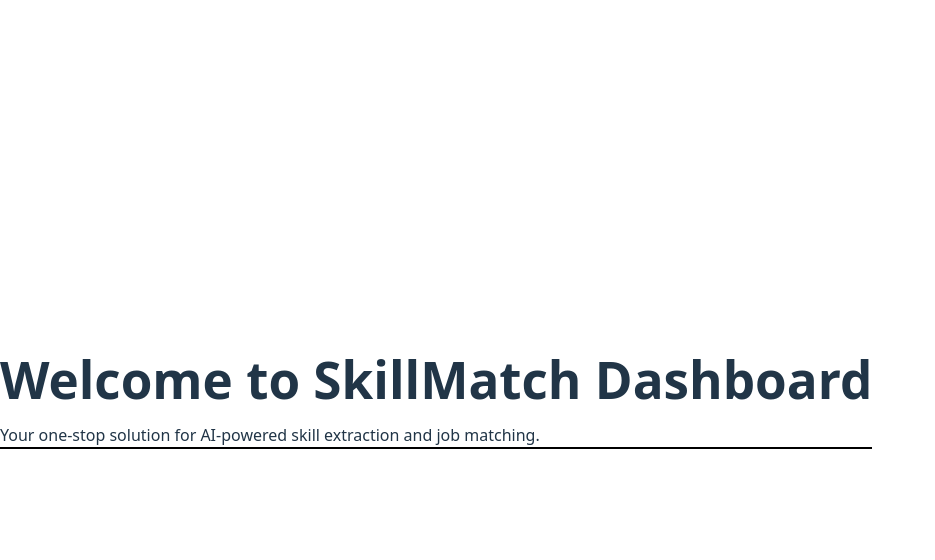
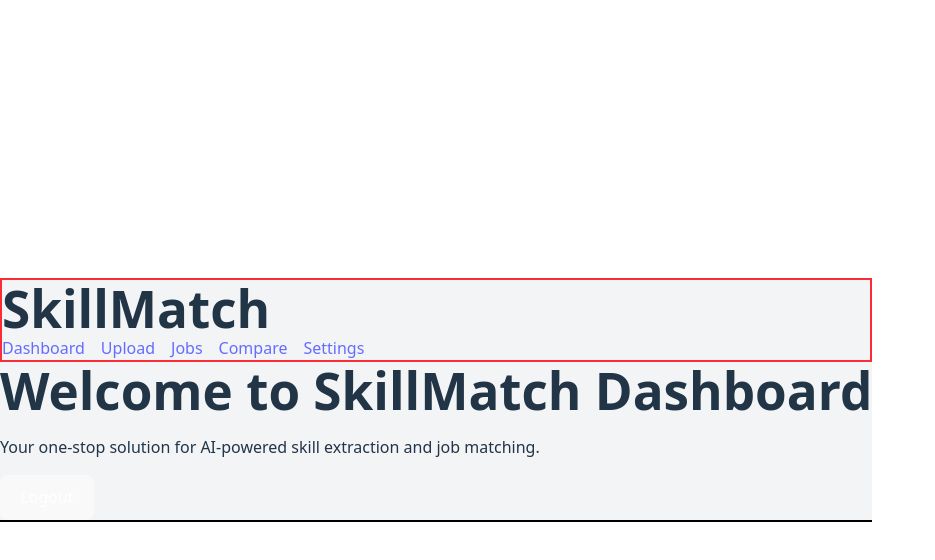
Before and after one commit to CLewi1/SkillMatch, a React (Vite) app in the folder frontend/: page /login in a window 1280 px wide. Both pictures are taken after a click on the button "Login Button". Shown: the top 560 px of the page, without its empty margins (0-935 px from the left). Built offline with nearby package versions, Linux system fonts and the light colour scheme.

Commit message:
Phase 4.5 - Complete

```diff
--- a/frontend/src/App.tsx
+++ b/frontend/src/App.tsx
@@ -2,6 +2,7 @@ import { BrowserRouter } from "react-router";
 import { Routes, Route } from "react-router-dom";
 import { useState } from "react";
 import ProtectedRoute from "./components/ProtectedRoute";
+import Layout from "./components/Layout";
 import LandingPage from "./pages/LandingPage";
 import Dashboard from "./pages/Dashboard";
 import LoginPage from "./pages/LoginPage";
@@ -13,8 +14,8 @@ import Settings from "./pages/Settings";
 function App() {
     const [user, setUser] = useState<string | null>(null);
 
-    const handleLogin = (userData: string) => {
-        setUser(userData);
+    const handleLogin = (user: string) => {
+        setUser(user);
     };
 
     const handleLogout = () => {
@@ -24,6 +25,7 @@ function App() {
 
    return (
     <BrowserRouter>
+        <Layout user={user}>
             <Routes>
                 <Route path="/" element={<LandingPage />} />
                 <Route path="/login" element={<LoginPage onLogin={handleLogin} />} />
@@ -31,7 +33,7 @@ function App() {
                 <Route
                     path="/dashboard"
                     element={
-                    <ProtectedRoute user={user} element={<Dashboard />} />
+                        <ProtectedRoute user={user} element={<Dashboard onLogout={handleLogout} />} />
 
                     }
                 />
@@ -61,6 +63,7 @@ function App() {
                 />
 
             </Routes>
+        </Layout>
     </BrowserRouter>
     );
 }
--- a/frontend/src/components/Layout.tsx
+++ b/frontend/src/components/Layout.tsx
@@ -0,0 +1,21 @@
+import Navbar from "./Navbar";
+
+interface LayoutProps {
+    user: string | null;
+    children: React.ReactNode;
+}
+
+function Layout({ user, children }: LayoutProps) {
+    return (
+        <div className="bg-gray-100">
+            <header className="header">
+                <Navbar user={user}/>
+            </header>
+            <main className="main-content">
+                {children}
+            </main>
+        </div>
+    );
+}
+
+export default Layout;
--- a/frontend/src/components/Navbar.tsx
+++ b/frontend/src/components/Navbar.tsx
@@ -1,8 +1,31 @@
-function Navbar () {
+import { NavLink } from "react-router-dom";
+
+function Navbar ({ user }: { user: string | null }) {
 
     return (
         <nav className="border-red-500 border-2">
             <h1 className="text-4xl font-bold">SkillMatch</h1>
+            <ul className="flex space-x-4">
+
+                {!user &&
+                    <>
+                        <li><NavLink to="/">Home</NavLink></li>
+                        <li><NavLink to="/login">Login</NavLink></li>
+                    </>
+                }
+
+                {user &&
+                    <>
+                        <li><NavLink to="/dashboard">Dashboard</NavLink></li>
+                        <li><NavLink to="/upload">Upload</NavLink></li>
+                        <li><NavLink to="/jobs">Jobs</NavLink></li>
+                        <li><NavLink to="/compare">Compare</NavLink></li>
+                        <li><NavLink to="/settings">Settings</NavLink></li>
+                    </>
+                }
+
+
+            </ul>
         </nav>
     );
 }
--- a/frontend/src/components/ProtectedRoute.tsx
+++ b/frontend/src/components/ProtectedRoute.tsx
@@ -8,7 +8,6 @@ function ProtectedRoute ({ user, element }: { user: string | null; element: JSX.
     return (
         <>
             {user ? element : <Navigate to="/login" />}
-
         </>
     );
 }
--- a/frontend/src/pages/Dashboard.tsx
+++ b/frontend/src/pages/Dashboard.tsx
@@ -1,9 +1,12 @@
-function Dashboard() {
+function Dashboard({ onLogout }: { onLogout: () => void }) {
 
     return(
     <div className="border-b-2 border-black">
         <h1 className="text-4xl font-bold">Welcome to SkillMatch Dashboard</h1>
         <p className="mt-4">Your one-stop solution for AI-powered skill extraction and job matching.</p>
+        <button onClick={onLogout} className="mt-4 bg-red-500 text-white py-2 px-4 rounded">
+            Logout
+        </button>
     </div>
     );
 }
--- a/frontend/src/pages/LandingPage.tsx
+++ b/frontend/src/pages/LandingPage.tsx
@@ -1,12 +1,9 @@
-import Navbar from "../components/Navbar";
-
 function LandingPage() {
 
 
 
     return(
     <>
-        <Navbar />
         <div className="border-2 border-blue-500">
             <h1 className="text-4xl font-bold">Welcome to SkillMatch Landing Page</h1>
             <p className="mt-4">Your one-stop solution for AI-powered skill extraction and job matching.</p>
```
Also changed, not shown: 2 other files (tests, documents, lock files or other folders). Lines whose indentation alone changed are shown as unchanged.
